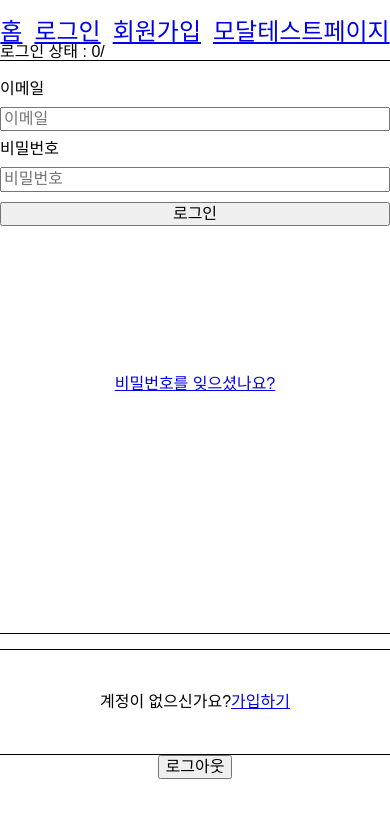
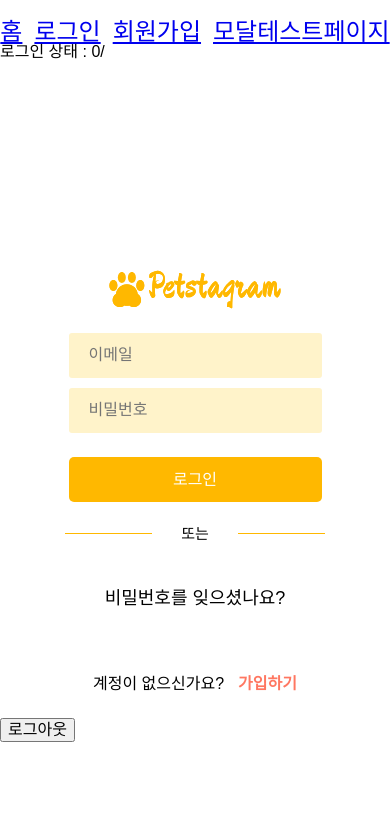
Before and after one commit to parkilbeom/Petstagram, a Next.js app: page /login in a window 390 px wide. Shown: the top 818 px of the page. Built offline with nearby package versions, Linux system fonts and the light colour scheme; no server answers; a web font is replaced by a local one.

Commit message:
style: 반응형 마크업 완성 (#32)

```diff
--- /dev/null
+++ b/src/components/register/RegisterStyles.tsx
@@ -0,0 +1,42 @@
+import styled from "styled-components";
+
+export const RegisterButton = styled.button`
+  margin: 0 auto;
+  display: flex;
+  flex-direction: row;
+  justify-content: center;
+  align-items: center;
+  border: none;
+  padding: 0;
+  width: 100%;
+  width: 315px;
+  height: 45px;
+  background: #ffb800;
+  border-radius: 5px;
+  font-weight: 500;
+  font-size: 16px;
+  line-height: 19px;
+  text-align: center;
+  color: #ffffff;
+  @media only screen and (max-width: 767px) {
+    width: 253px;
+  }
+`;
+export const RegisterInput = styled.input`
+  font-weight: 500;
+  font-size: 16px;
+  line-height: 19px;
+  border: none;
+  color: #a5a5a5;
+  align-items: center;
+  padding: 8px 20px;
+  margin: 0 auto;
+  gap: 10px;
+  width: 275px;
+  height: 29px;
+  background: #fff3ca;
+  border-radius: 3px;
+  @media only screen and (max-width: 767px) {
+    width: 213px;
+  }
+`;
--- a/src/pages/_app.tsx
+++ b/src/pages/_app.tsx
@@ -38,4 +38,15 @@ const GlobalStyles = createGlobalStyle`
    body {
     font-family: 'Pretendard', sans-serif;
   }
+  .a11y-hidden {
+  position: absolute;
+  width: 1px;
+  height: 1px;
+  padding: 0;
+  margin: -1px;
+  overflow: hidden;
+  clip: rect(0, 0, 0, 0);
+  white-space: nowrap;
+  border: 0;
+}
 `;
--- a/src/pages/login.tsx
+++ b/src/pages/login.tsx
@@ -1,10 +1,15 @@
 import styled from "styled-components";
-import { Article, Form } from "./register";
 import Link from "next/link";
 import { useState } from "react";
 import { useRouter } from "next/router";
 import firebase, { auth } from "@/firebase/app";
-
+import Image from "next/image";
+import loginBanner from "../public/images/loginBanner.png";
+import logo from "../public/images/logo.svg";
+import {
+  RegisterButton,
+  RegisterInput,
+} from "@/components/register/RegisterStyles";
 interface state {
   userUid: { value: string };
 }
@@ -66,10 +71,23 @@ export default function Login() {
   };
   return (
     <Article>
+      {/* alt 안준 이유는 슬비쌤이 이런 광고성 배너는 비워두는게 좋다고 하심 */}
+      <Image
+        className="loginBanner"
+        src={loginBanner}
+        alt=""
+        width={398}
+        height={501}
+      />
+      <SectionWrapper>
         <MainDiv>
+          <Image src={logo} alt="로고" width={178.75} height={38.48} />
           <form>
-          <label htmlFor="email">이메일</label>
-          <input
+            <label htmlFor="email" className="a11y-hidden">
+              이메일
+            </label>
+            <RegisterInput
+              className="emailInput"
               type="email"
               name="email"
               value={formState.email}
@@ -79,9 +97,12 @@ export default function Login() {
               required
             />
 
-          <label htmlFor="password">비밀번호</label>
-          <input
+            <label htmlFor="password" className="a11y-hidden">
+              비밀번호
+            </label>
+            <RegisterInput
               type="password"
+              className="passwordInput"
               name="password"
               value={formState.password}
               onChange={handleInputChange}
@@ -90,56 +111,138 @@ export default function Login() {
               required
             />
 
-          <button type="submit" onClick={handleSignIn}>
+            <RegisterButton type="submit" onClick={handleSignIn}>
               로그인
-          </button>
+            </RegisterButton>
           </form>
+          <span className="orSpan">또는</span>
           <Link className="searchPassword" href="/passwordreset">
             비밀번호를 잊으셨나요?
           </Link>
         </MainDiv>
-      {showPopup && <p>로그인 확인부탁</p>}
         <SideDiv>
           <p>계정이 없으신가요?</p>
           <Link href="/register">가입하기</Link>
         </SideDiv>
+        {showPopup && <p>로그인 확인부탁</p>}
         <form action="">
           <button type="submit" onClick={handleLogout}>
             로그아웃
           </button>
         </form>
+      </SectionWrapper>
     </Article>
   );
 }
+
+const SectionWrapper = styled.div`
+  width: 393px;
+  height: 501.48px;
+`;
+const Article = styled.article`
+  display: flex;
+  flex-flow: row;
+  align-items: center;
+  justify-content: center;
+  height: 100vh;
+  width: 100%;
+  gap: 34.28px;
+  @media only screen and (max-width: 1024px) {
+    .loginBanner {
+      display: none;
+    }
+  }
+`;
+const FlexDiv = styled.div`
+  display: flex;
+  flex-flow: row;
+`;
 const MainDiv = styled.div`
-  * {
-    margin-top: 10px;
+  img {
+    display: block;
+    margin: 0 auto;
+    margin-top: 39px;
+    margin-bottom: 24px;
+  }
+  .orSpan {
+    margin: 24px auto;
+    font-weight: 500;
+    font-size: 15px;
+    position: relative;
+    display: flex;
+    align-items: center;
+  }
+  .orSpan::before,
+  .orSpan::after {
+    content: "";
+    display: block;
+    width: 116px;
+    background-color: #ffb800;
+    height: 1px;
+  }
+  .orSpan::before {
+    margin-right: 29px;
+  }
+  .orSpan::after {
+    margin-left: 29px;
   }
   .searchPassword {
     margin: 0 auto;
-    margin-top: 150px;
+    font-weight: 500;
+    font-size: 18px;
+    margin-top: 24px;
+    color: black;
+    text-decoration: none;
   }
   form {
     display: flex;
     flex-flow: column;
   }
-  border: 1px solid black;
+  .emailInput {
+    margin-bottom: 10px;
+  }
+  .passwordInput {
+    margin-bottom: 24px;
+  }
+  border: 1px solid #ffb800;
   width: 100%;
   max-width: 398px;
   min-width: 320px;
   display: flex;
   flex-flow: column;
-  height: 572px;
+  height: 418.48px;
+  @media only screen and (max-width: 767px) {
+    border: none;
+    .orSpan::before,
+    .orSpan::after {
+      width: 87px;
+    }
+  }
 `;
 const SideDiv = styled.div`
   margin-top: 15px;
   justify-content: center;
   align-items: center;
-  height: 104px;
+  height: 68px;
   width: 100%;
   max-width: 398px;
   min-width: 320px;
-  border: 1px solid black;
+  border: 1px solid #ffb800;
   display: flex;
   flex-flow: row;
+  gap: 14px;
+  p {
+    font-weight: 500;
+    font-size: 16px;
+  }
+  a {
+    font-weight: 600;
+    font-size: 16px;
+    text-decoration: none;
+    color: #ff7761;
+  }
+  @media only screen and (max-width: 767px) {
+    margin-top: 0;
+    border: none;
+  }
 `;
```
Also changed, not shown: src/public/images/loginBanner.png (added), src/public/images/logo.svg (added). Lines whose indentation alone changed are shown as unchanged.
